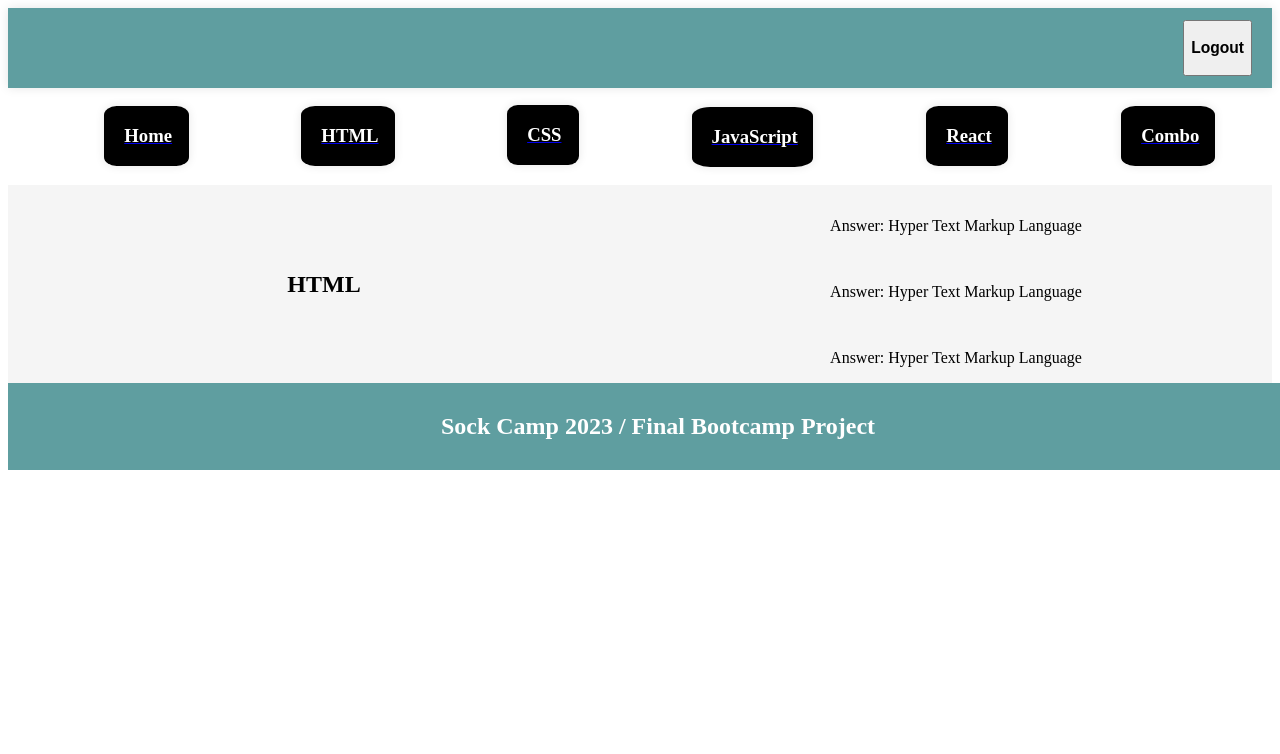
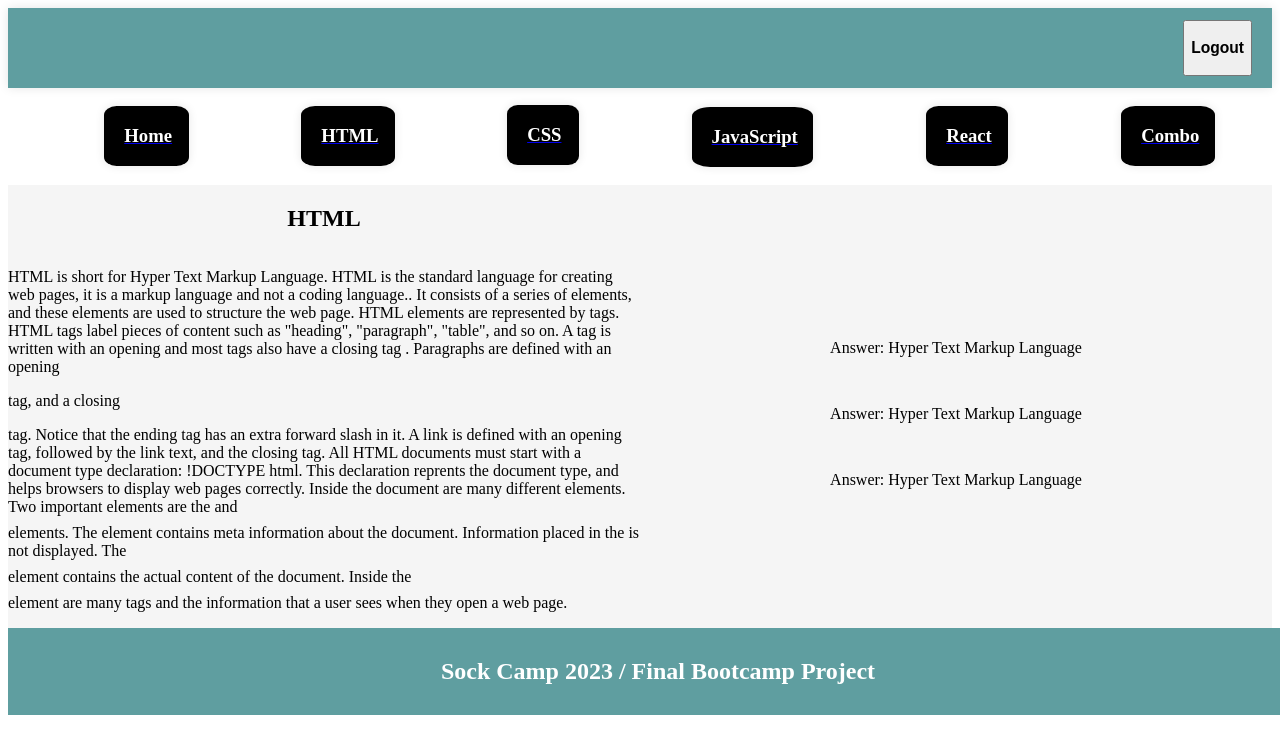
Before and after one commit to eecmanny/sockCamp, a React (Vite) app in the folder client/: page /html in a window 1280 px wide. Shown: the top 754 px of the page. Built offline with nearby package versions, Linux system fonts and the light colour scheme.

Commit message:
added questions

```diff
--- a/client/src/components/Html/Html.jsx
+++ b/client/src/components/Html/Html.jsx
@@ -6,18 +6,18 @@ const Html = () => {
     <div className="html">
       <div className="html-container1">
         <h2>HTML</h2>
-        {/* <p>HTML is short for Hyper Text Markup Language. HTML is the standard language for creating web pages, it is a markup language and not a coding language..
+         <p>HTML is short for Hyper Text Markup Language. HTML is the standard language for creating web pages, it is a markup language and not a coding language..
           It consists of a series of elements, and these elements are used to structure the web page.
           HTML elements are represented by tags. HTML tags label pieces of content such as "heading", "paragraph", "table", and so on.
           A tag is written with an opening <  > and most tags also have a closing tag </  >. Paragraphs are defined with an opening  <p> tag, and a closing </p> tag.
           Notice that the ending tag has an extra forward slash in it. A link is defined with an opening <a> tag, followed by the link text, and the closing </a> tag.
-          All HTML documents must start with a document type declaration: <!DOCTYPE html>.  This declaration reprents the document type, and helps browsers to display web pages correctly.
+          All HTML documents must start with a document type declaration: !DOCTYPE html.  This declaration reprents the document type, and helps browsers to display web pages correctly.
           Inside the document are many different elements.  Two important elements are the <head></head> and <body></body> elements.  The <head></head> element contains meta information about the document. Information
           placed in the <head></head> is not displayed. The <body></body> element contains the actual content of the document. Inside the <body></body> element are many tags and the information that a user
           sees when they open a web page.
 
 
-        </p> */}
+        </p>
       </div>
       <div className="html-container2">
         <div className="question">
--- a/client/src/components/Javascript/Javascript.jsx
+++ b/client/src/components/Javascript/Javascript.jsx
@@ -6,7 +6,7 @@ const Javascript = () => {
       return (
           <div className="js">
             <div className="js-container1">
-              <h2>JS</h2>
+              <h2>JavaScript</h2>
               <p>JavaScript is NOT Java! Instead, a good definition of JavaScript or JS is: "JavaScript allows you to make web pages more interactive by assessing and modifying
                 the content and markup used in a web page while it is being viewed in the browser." JavaScript works with different object types, including strings, numbers, dates, and arrays.
                 Object types can be used to store different types of data, and they can also be used to perform different actions.
```
Also changed, not shown: 1 other file (tests, documents, lock files or other folders).
